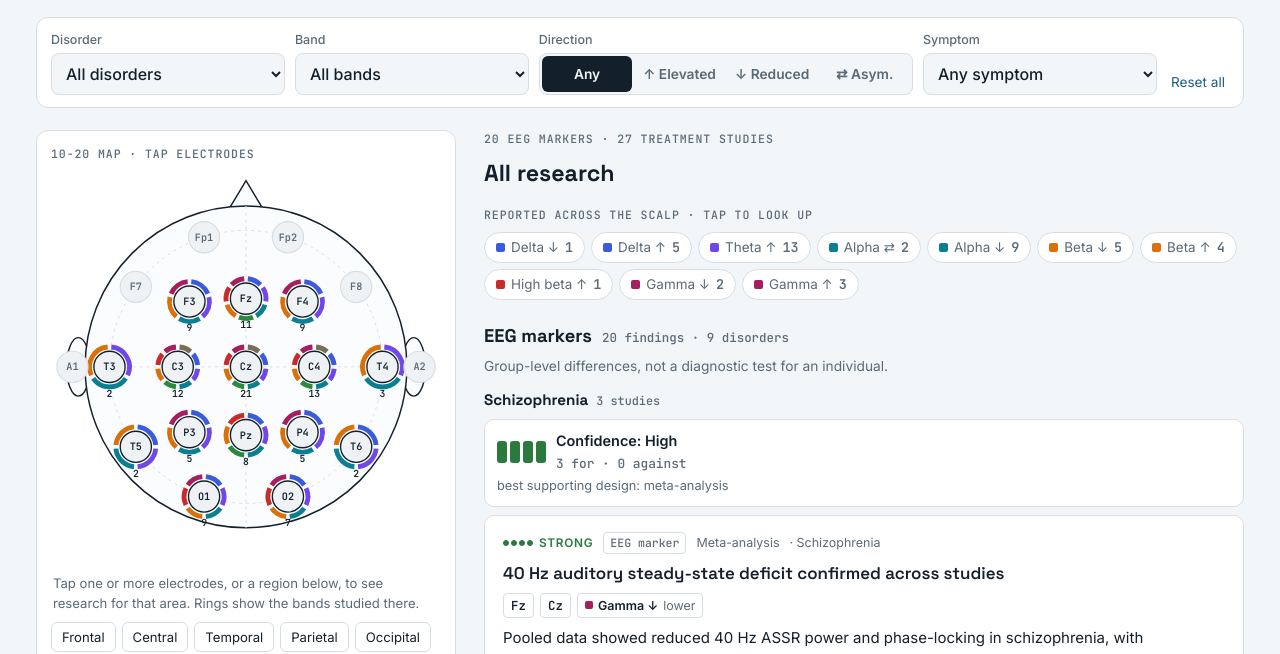
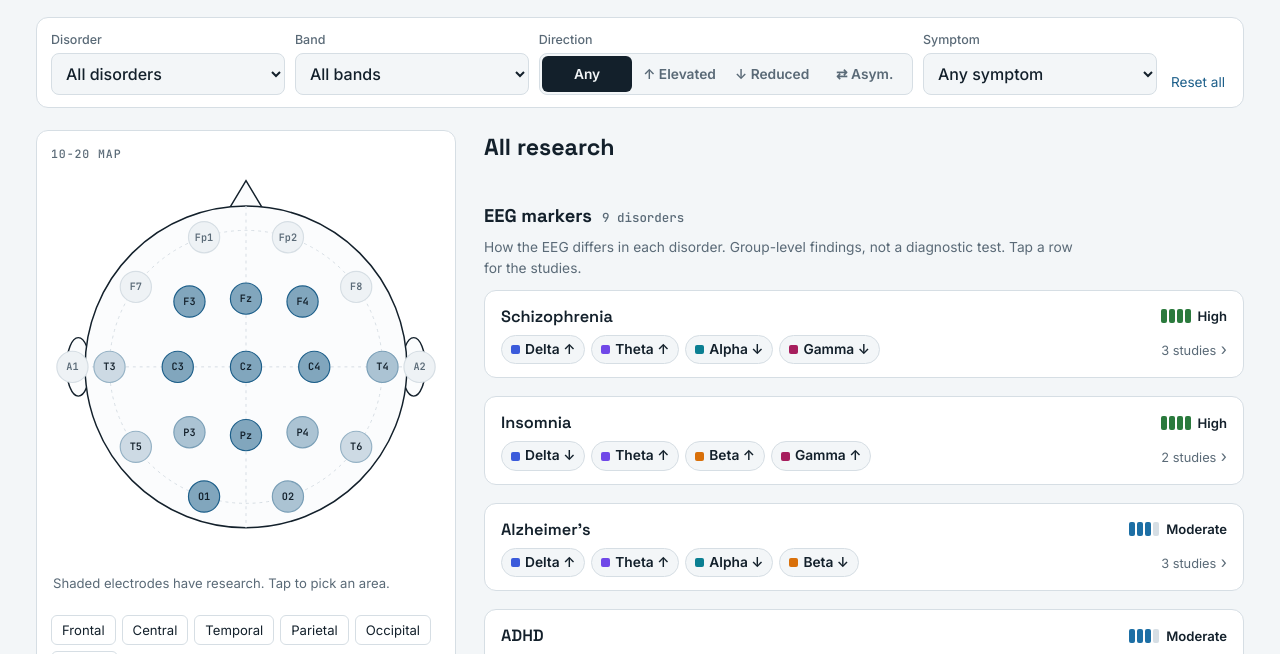
Before and after one commit to farrokh143/eeg-disorder-atlas, a plain HTML site: page index.html in a window 1280 px wide. Shown: the part 136-790 px from the top of the page. Drawn offline with Linux system fonts and the light colour scheme.

Commit message:
Clean layout: shaded map, one row per disorder with EEG marker and confidence, studies on tap
Co-Authored-By: Claude Opus 5.5 <noreply@anthropic.com>
Claude-Session: https://claude.ai/code/session_017VURukz526qgdgVai2cq8s

```diff
--- a/index.html
+++ b/index.html
@@ -194,6 +194,38 @@ details.more[open] summary { margin-bottom: 10px; }
 .prof .db { display: inline-flex; gap: 2px; }
 .prof .db i { width: 5px; height: 11px; border-radius: 1.5px; background: var(--line); }
 .prof .db i.on { background: var(--accent); }
+
+/* clean map: shaded electrodes, no rings or counts */
+.el .disc { fill: var(--electrode); stroke: var(--line); }
+.el.lv1 .disc { fill: color-mix(in srgb, var(--accent) 16%, var(--electrode)); stroke: color-mix(in srgb, var(--accent) 35%, var(--line)); }
+.el.lv2 .disc { fill: color-mix(in srgb, var(--accent) 32%, var(--electrode)); stroke: color-mix(in srgb, var(--accent) 50%, var(--line)); }
+.el.lv3 .disc { fill: color-mix(in srgb, var(--accent) 52%, var(--electrode)); stroke: var(--accent); }
+.el.on .disc { stroke-width: 1.2; }
+.el.lv3 text { fill: var(--ink); }
+.el.sel .disc { fill: var(--accent); stroke: var(--accent); stroke-width: 2; }
+.el.sel text { fill: #fff; }
+.el.nb .disc { stroke: var(--accent); stroke-width: 1.6; stroke-dasharray: 3 2.5; }
+/* disorder rows */
+.drow { background: var(--surface); border: 1px solid var(--line); border-radius: 12px; }
+.drow + .drow { margin-top: 8px; }
+.drow > summary { list-style: none; cursor: pointer; display: grid; grid-template-columns: minmax(0, 1fr) auto; gap: 6px 12px; padding: 13px 16px; align-items: center; }
+.drow > summary::-webkit-details-marker { display: none; }
+.drow[open] > summary { border-bottom: 1px solid var(--line); }
+.dn { font-family: var(--f-display); font-weight: 600; font-size: 1.02rem; }
+.dc { display: inline-flex; align-items: center; gap: 7px; font-size: 0.82rem; font-weight: 600; justify-self: end; white-space: nowrap; }
+.dc .cm { display: inline-flex; gap: 2px; }
+.dc .cm i { width: 6px; height: 14px; border-radius: 2px; background: var(--line); }
+.dc.l4 .cm i.on { background: var(--ev-strong); } .dc.l3 .cm i.on { background: var(--ev-moderate); }
+.dc.l2 .cm i.on { background: var(--ev-prelim); } .dc.l1 .cm i.on { background: var(--ev-contested); }
+.dm { display: flex; flex-wrap: wrap; gap: 6px; align-items: center; }
+.mk { display: inline-flex; align-items: center; gap: 5px; font-weight: 600; font-size: 0.86rem; padding: 3px 9px; border-radius: 999px; background: var(--bg); border: 1px solid var(--line); }
+.mk .sw { width: 9px; height: 9px; border-radius: 2px; }
+.mkv { font-size: 0.8rem; color: var(--muted); }
+.dk { font-size: 0.8rem; color: var(--muted); justify-self: end; white-space: nowrap; }
+.dk::after { content: " ›"; font-size: 1rem; }
+.drow[open] .dk::after { content: " ⌄"; }
+.dbody { display: grid; gap: 10px; padding: 12px; }
+.dbody .card { border-radius: 10px; }
 .el .hit { fill: transparent; }
 .panel { grid-template-columns: minmax(0, 1fr); min-width: 0; }
 .mapbox, #regionBtns, .profile, .profile .row, .filterbar > * { min-width: 0; }
@@ -271,16 +303,15 @@ html, body { overflow-x: clip; }
     <aside class="panel">
       <div class="mapbox">
         <div class="maphead">
-          <span class="eyebrow">10-20 map · tap electrodes</span>
+          <span class="eyebrow">10-20 map</span>
           <button class="clear" id="clearSite" hidden>Clear area</button>
         </div>
         <svg class="head" id="head" viewBox="0 0 400 410" role="group" aria-label="10-20 electrode map"></svg>
         <p class="maptip" id="tip"></p>
         <div class="row" id="regionBtns" aria-label="Select a region"></div>
-        <label class="near"><input type="checkbox" id="fNear" checked> Include neighbouring electrodes
-          <span class="nearhint">Scalp electrodes also pick up activity from nearby cortex (volume conduction), so a finding one electrode over can be relevant.</span></label>
+        <label class="near" title="Electrodes also pick up activity from nearby cortex (volume conduction)"><input type="checkbox" id="fNear" checked> Include neighbouring electrodes</label>
       </div>
-      <div class="key" id="bands" aria-label="Band colour key"></div>
+      <div id="bands" hidden></div>
     </aside>
 
     <main class="ledger" id="results">
@@ -506,19 +537,9 @@ html, body { overflow-x: clip; }
       g.classList.toggle("nb", !sel && state.near && nbSet.has(name));
       const ring = g.querySelector(".ring");
       ring.innerHTML = "";
-      if (info) {
-        const bands = D.bands.map(b => b.id).filter(b => info.bands.has(b) && (!state.band || b === state.band));
-        const seg = (2 * Math.PI) / bands.length, gap = bands.length > 1 ? 0.18 : 0;
-        bands.forEach((b, i) => {
-          const el = document.createElementNS(svgNS, bands.length === 1 ? "circle" : "path");
-          if (bands.length === 1) { el.setAttribute("cx", x); el.setAttribute("cy", y); el.setAttribute("r", 20.5); }
-          else el.setAttribute("d", arc(x, y, 20.5, i * seg + gap / 2, (i + 1) * seg - gap / 2));
-          el.setAttribute("fill", "none"); el.setAttribute("stroke", bandColor(b));
-          el.setAttribute("stroke-width", "5"); el.setAttribute("stroke-linecap", "butt");
-          ring.appendChild(el);
-        });
-      }
-      g.querySelector(".badge").textContent = info ? String(info.n) : "";
+      ["lv1", "lv2", "lv3"].forEach(c => g.classList.remove(c));
+      if (info) g.classList.add(info.n >= 8 ? "lv3" : info.n >= 3 ? "lv2" : "lv1");
+      g.querySelector(".badge").textContent = "";
       const alt = ALT[name] ? ` (${ALT[name]})` : "";
       g.setAttribute("aria-label", `${name}${alt}: ${info ? info.n + " findings" : "no findings"}`);
       g.setAttribute("aria-pressed", sel ? "true" : "false");
@@ -529,13 +550,13 @@ html, body { overflow-x: clip; }
     const t = $("tip");
     if (!name) {
       t.textContent = state.sites.size
-        ? `Area: ${[...state.sites].join(", ")}${state.near && neighbours().size ? ` · neighbours (dashed): ${[...neighbours()].join(", ")}` : ""}. Tap again to remove.`
-        : "Tap one or more electrodes, or a region below, to see research for that area. Rings show the bands studied there.";
+        ? `Area: ${[...state.sites].join(", ")}${state.near && neighbours().size ? " + neighbours (dashed)" : ""}`
+        : "Shaded electrodes have research. Tap to pick an area.";
       return;
     }
     const info = siteInfo[name], alt = ALT[name] ? ` (10-10: ${ALT[name]})` : "";
     t.innerHTML = info
-      ? `<strong>${name}</strong>${alt} · ${plural(info.n, "finding", "findings")} · ${[...info.bands].map(b => bandById[b].name).join(", ")}`
+      ? `<strong>${name}</strong>${alt} · ${plural(info.n, "study", "studies")}`
       : `<strong>${name}</strong>${alt} · no findings for the current filters`;
   }
   function highlight(sites) {
@@ -581,7 +602,7 @@ html, body { overflow-x: clip; }
     const t = tier(f);
     const tierTxt = !state.sites.size ? "" : t === 0 ? `<span class="tier t0">At ${hits(f).join(", ")}</span>`
       : t === 1 ? `<span class="tier t1">Neighbouring: ${nbHits(f).join(", ")}</span>`
-      : `<span class="tier t2">${f.type === "protocol" ? "Site set per client" : "Whole-head"}</span>`;
+      : "";
     let pill = "";
     const showB = state.band && f.changes[state.band] ? [state.band] : [];
     if (showB.length) {
@@ -593,15 +614,12 @@ html, body { overflow-x: clip; }
     return `<article class="card" data-sites="${f.sites.join(",")}" tabindex="-1">
       <div class="meta">${tierTxt}
         <span class="ev ${f.evidence}"><span class="dots">${dots}</span>${f.evidence}</span>
-        <span class="type">${f.type === "biomarker" ? "EEG marker" : "Treatment study"}</span>
         <span>${esc(f.design)}</span>
-        ${state.cond === "all" ? `<span>· ${esc(condById[f.condition].name)}</span>` : ""}
       </div>
       <h3>${esc(f.claim)}</h3>
       ${pill}
       <div class="tags">${sites}${changeChips(f)}</div>
       <p>${esc(f.detail)}</p>
-      <div class="tags"><span class="eyebrow" style="align-self:center">${f.type === "protocol" ? "Outcomes measured" : "Studied in people with"}</span>${syms}</div>
       ${profileRow(f)}
       <div class="cite"><span>${esc(c.authors)} (${c.year}). ${esc(c.title)}. <em>${esc(c.journal)}</em>.</span>
         <a href="${pub}" target="_blank" rel="noopener">Find on PubMed ↗</a></div>
@@ -637,7 +655,7 @@ html, body { overflow-x: clip; }
     try { history.replaceState(null, "", state.cond === "all" ? location.pathname : "#" + state.cond); } catch (_) { /* sandboxed */ }
 
     const base = filtered(), list = base.filter(inArea).sort(rank);
-    renderMap(base); renderBands(base); renderRegions();
+    renderMap(base); renderRegions();
     $("clearSite").hidden = !state.sites.size;
 
     // Heading describes the current selection in plain words.
@@ -648,41 +666,52 @@ html, body { overflow-x: clip; }
     const area = state.sites.size ? [...state.sites].join(", ") : "";
     const title = [cond ? cond.name : "", pattern, area ? `at ${area}` : ""].filter(Boolean).join(" · ") || "All research";
     const markers = list.filter(f => f.type === "biomarker"), treats = list.filter(f => f.type === "protocol");
-    $("summary").innerHTML = `<span class="eyebrow">${plural(markers.length, "EEG marker", "EEG markers")} · ${plural(treats.length, "treatment study", "treatment studies")}</span>
-      <h2>${esc(title)}</h2>
+    $("summary").innerHTML = `<h2>${esc(title)}</h2>
       ${cond ? `<p>${esc(cond.summary)}</p>` : ""}`;
-    // Direction profile: what marker studies report for each band in this area (ignores band + direction filters).
-    const prof = {};
-    filtered({ band: 1, dir: 1 }).filter(f => f.type === "biomarker" && inArea(f)).forEach(f =>
-      Object.entries(f.changes).forEach(([b, d]) => { if (d === "up" || d === "down" || d === "asymmetry") { const k = b + "|" + d; prof[k] = (prof[k] || 0) + 1; } }));
-    const keys = Object.keys(prof).sort((a, b) => D.bands.findIndex(x => x.id === a.split("|")[0]) - D.bands.findIndex(x => x.id === b.split("|")[0]) || a.localeCompare(b));
-    $("active").innerHTML = (keys.length ? `<div class="profile"><span class="eyebrow">Reported ${state.sites.size ? "in this area" : "across the scalp"} · tap to look up</span><div class="row">${keys.map(k => {
-      const [b, d] = k.split("|");
-      return `<button data-pb="${b}" data-pd="${d}" aria-pressed="${state.band === b && state.dir === d}"><span class="sw" style="background:${bandColor(b)}"></span>${bandById[b].name} ${ARROW[d]} <b>${prof[k]}</b></button>`;
-    }).join("")}</div></div>` : "") + (state.sym ? `<div style="margin-top:6px">Showing research involving <strong>${esc(symById[state.sym].name.toLowerCase())}</strong></div>` : "");
+    $("active").innerHTML = state.sym ? `Showing research involving <strong>${esc(symById[state.sym].name.toLowerCase())}</strong>` : "";
 
     // Each section is grouped by disorder, with a confidence rating per group.
+    // One row per disorder: the EEG marker (or trained bands) and a confidence rating. Studies open on tap.
+    const markerChips = (items, type) => {
+      const use = items.filter(f => f.evidence !== "contested").length ? items.filter(f => f.evidence !== "contested") : items;
+      const tally = {};
+      use.forEach(f => Object.entries(f.changes).forEach(([b, d]) => {
+        if (state.band && b !== state.band) return;
+        if (!ARROW[d] || d === "mixed") return;
+        (tally[b] = tally[b] || {})[d] = (tally[b][d] || 0) + 1;
+      }));
+      const out = D.bands.filter(b => tally[b.id]).map(b => {
+        const d = Object.entries(tally[b.id]).sort((x, y) => y[1] - x[1])[0][0];
+        return `<span class="mk"><span class="sw" style="background:${bandColor(b.id)}"></span>${b.name} ${ARROW[d]}</span>`;
+      }).slice(0, 4).join("");
+      return (type === "protocol" ? `<span class="mkv">Trains</span>` : "") + out;
+    };
     const grouped = (items, type) => {
       if (!items.length) return "";
       const groups = {};
       items.forEach(f => (groups[f.condition] = groups[f.condition] || []).push(f));
-      const ids = Object.keys(groups).sort((x, y) => confidence(groups[y], opposing(y, type)).level - confidence(groups[x], opposing(x, type)).level
-        || rank(groups[x][0], groups[y][0]) || groups[y].length - groups[x].length);
-      return ids.map(cid => `<div class="cgroup">${cond ? "" : `<h3>${esc(condById[cid].name)}<span class="n">${plural(groups[cid].length, "study", "studies")}</span></h3>`}
-        ${confHtml(groups[cid], opposing(cid, type))}${groups[cid].map(card).join("")}</div>`).join("");
+      const conf = {}; Object.keys(groups).forEach(cid => conf[cid] = confidence(groups[cid], opposing(cid, type)));
+      const ids = Object.keys(groups).sort((x, y) => conf[y].level - conf[x].level || rank(groups[x][0], groups[y][0]) || groups[y].length - groups[x].length);
+      const one = ids.length === 1;
+      return ids.map(cid => {
+        const c = conf[cid], segs = [1, 2, 3, 4].map(i => `<i class="${i <= c.level ? "on" : ""}"></i>`).join("");
+        return `<details class="drow"${one ? " open" : ""}><summary>
+          <span class="dn">${esc(condById[cid].name)}</span>
+          <span class="dc l${c.level}" title="Confidence"><span class="cm">${segs}</span>${LEVEL[c.level].replace("No supporting evidence", "None")}</span>
+          <span class="dm">${markerChips(groups[cid], type)}</span>
+          <span class="dk">${plural(groups[cid].length, "study", "studies")}</span>
+        </summary><div class="dbody">${confHtml(groups[cid], opposing(cid, type))}${groups[cid].map(card).join("")}</div></details>`;
+      }).join("");
     };
     const mHtml = markers.length ? grouped(markers, "biomarker") : empty("No EEG marker studies match. Try a wider area, another band, or clear a filter.");
     const tHtml = treats.length ? grouped(treats, "protocol") : empty("No treatment studies match. Try a wider area or clear a filter.");
-    const mHint = (state.dir && state.band ? `Studies reporting ${pattern.toLowerCase()} in the disorder. ` : "") + "Group-level differences, not a diagnostic test for an individual.";
-    const tHint = state.dir
-      ? `Neurofeedback studies that train ${state.band ? bandTxt.toLowerCase() : "the band"} ${state.dir === "asymmetry" ? "toward a different asymmetry" : state.dir === "up" ? "down" : "up"}, i.e. against this pattern. Several were not better than sham when blinded.`
-      : "Neurofeedback protocols tested as treatment. Check each grade: several were not better than sham when blinded.";
-
+    const mHint = "How the EEG differs in each disorder. Group-level findings, not a diagnostic test. Tap a row for the studies.";
+    const tHint = state.dir ? "Neurofeedback that trains this band the other way." : "Neurofeedback tested as treatment.";
     requestAnimationFrame(() => syncJump && syncJump());
-    $("jump").innerHTML = `${plural(markers.length, "marker", "markers")} · ${plural(treats.length, "treatment", "treatments")} ↓`;
+    $("jump").innerHTML = `See results ↓`;
     $("list").innerHTML =
-      section("EEG markers", `${plural(markers.length, "finding", "findings")}${cond ? "" : ` · ${new Set(markers.map(f => f.condition)).size} disorders`}`, mHint, mHtml) +
-      section("Treatment evidence", `${plural(treats.length, "study", "studies")}${evSummary(treats)}`, tHint,
+      section("EEG markers", plural(new Set(markers.map(f => f.condition)).size, "disorder", "disorders"), mHint, mHtml) +
+      section("Treatment evidence", plural(new Set(treats.map(f => f.condition)).size, "disorder", "disorders"), tHint,
         tHtml);
   }
 
```
Also changed, not shown: 1 other file.
